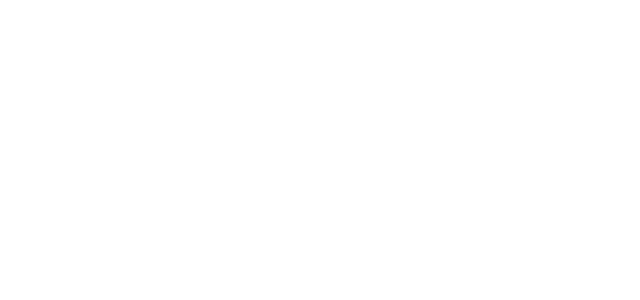
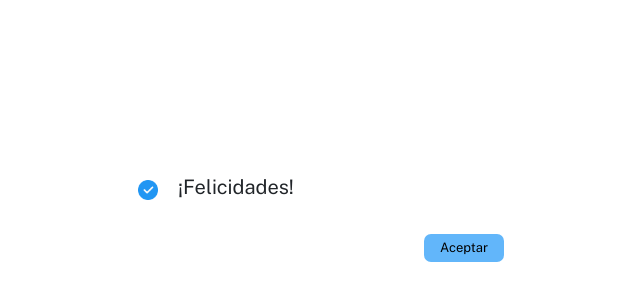
Before and after one commit to JoseLarrada/FrontEndJectCheck, a React (Create React App) app: page /pruebas in a window 1280 px wide. Shown: the part 160-460 px from the top of the page, without its empty margins (324-964 px from the left). Built offline with nearby package versions, Linux system fonts and the light colour scheme.

Commit message:
Message Dialog implementado al inicio de sesion

```diff
--- a/src/Components/MessageDialog.js
+++ b/src/Components/MessageDialog.js
@@ -1,28 +1,30 @@
-import React, { useState} from 'react';
-import comprobar from '../resources/comprobar.png'
-import "../styles/MessageDialog.css"
+import React, { useState } from 'react';
+import comprobar from '../resources/comprobar.png';
+import "../styles/MessageDialog.css";
 
-function MessageDialog() {
-    const [mostrarForm, setMostrarForm] = useState(true);
-    const toggleFormAdd = () => {
-        setMostrarForm(!mostrarForm);
+function MessageDialog({onClose,message}) {
+    const [isVisible, setIsVisible] = useState(true);
+
+    const handleClose = () => {
+        setIsVisible(false);
+        onClose();
     };
     return (
         <>
-        {mostrarForm && (
+            {isVisible && (
                 <div className='contenedorPrincipal'>
                     <section className='contenedorSecundario'>
                         <img className='iconoConfirmacion' src={comprobar} alt="" />
                         <p className='tituloEmergente'>¡Felicidades!</p>
                     </section>
                     <p className='mensaje'>
-                    hola este es un mensaje de prueba, aqui ira un mensaje random
+                        {message}
                     </p>
-                 <button type="button" className="botonAceptar" onClick={toggleFormAdd()}>Aceptar</button>
+                    <button type="button" className="botonAceptar" onClick={handleClose}>Aceptar</button>
                 </div>
             )}
         </>
-  )
+    );
 }
 
-export default MessageDialog
+export default MessageDialog;
--- a/src/Pages/InicioSesion.js
+++ b/src/Pages/InicioSesion.js
@@ -1,18 +1,32 @@
-import React, { useRef, useState } from 'react';
+import React, { useRef, useState  } from 'react';
 import { Link, useNavigate } from 'react-router-dom';
 import '../styles/InicioSesion.css';
 import login from '../controller/LoginController'
 import validateText from '../Configs/FormValidation'
-
+import MessageDialog from '../Components/MessageDialog';
 
 function InicioSesion() {
     const usernameRef = useRef();
     const passwordRef = useRef();
     const navigate = useNavigate();
-     const [mostrarDialogo, setMostrarDialogo] = useState(false);
+    const [message, setMessage] = useState('');
+    const [mostrarDialogo, setMostrarDialogo] = useState(false);
 
-    const handleClick = (event) => {
-        validateText(event,'exampleFormControlInput1','exampleFormControlInput2')
+    const handleClick = async (event) => {
+        validateText(event, 'exampleFormControlInput1', 'exampleFormControlInput2');
+        const result = await login(usernameRef.current.value, passwordRef.current.value);
+        if (result.success) {
+            localStorage.setItem('token', result.token);
+            localStorage.setItem('perfil', result.perfil);
+            setMessage('Inicio de sesion exitoso');
+            setMostrarDialogo(true);
+        } else {
+            setMessage('Hubo un error, revise sus credenciales');
+            setMostrarDialogo(true);
+        }
+    };
+    const onClose = ()=>{
+      navigate('/principalview')
     }
   return (
     <div>
@@ -31,7 +45,7 @@
             <Link to={"/resetpassword"}>
                 <button type="button" class="btn btn-link ">¿Olvidaste tu contraseña?</button>
             </Link>
-            <button type="button" class="btn btn-primary" onClick={() => {handleClick();login(usernameRef.current.value,passwordRef.current.value,navigate,setMostrarDialogo);}}>Iniciar Sesión</button>
+            <button type="button" class="btn btn-primary" onClick={() => {handleClick()}}>Iniciar Sesión</button>
           </section>
     </div>
 
@@ -42,6 +56,7 @@
           <button type="button" className="btn btn-secondary">Regístrate Ahora</button>
         </Link>
     </section>
+    {mostrarDialogo && <MessageDialog onClose={onClose} message={message}/>}
     </div>
   )
 }
--- a/src/controller/LoginController.js
+++ b/src/controller/LoginController.js
@@ -12,14 +12,12 @@
       });
 
       if (response.ok) {
-        const data = await response.json();
-        localStorage.setItem('token', data.token);
-        localStorage.setItem('perfil',data.perfil);
-        navigate('/principalview');
-      }else{
-        const errorData = await response.json();
-        alert(errorData.token);
-      }
+            const data = await response.json();
+            return { success: true, token: data.token, perfil: data.perfil };
+        } else {
+            const errorData = await response.json();
+            return { success: false, error: errorData.token };
+        }
     } catch (error) {
       alert('Contraseña incorrecta', error);
     }
--- a/src/styles/InicioSesion.css
+++ b/src/styles/InicioSesion.css
@@ -87,7 +87,6 @@
     top: 50%;
     right: 0;
     transform: translate(0, -50%);
-    z-index: 1;
     padding: 100px;
     align-items: center;
     justify-content: center;
--- a/src/styles/MessageDialog.css
+++ b/src/styles/MessageDialog.css
@@ -8,8 +8,11 @@
     left: 50%; /* Alineado horizontalmente en el centro */
     transform: translate(-50%, -50%); /* Corrige el desplazamiento */
     flex-direction: column;
-    border: 2px solid black;
+    z-index: 0 !important;
+    border: 2px solid rgb(255, 255, 255);
     border-radius: 15px;
+    box-shadow: 0px 0px 5px 0px white;
+    background-color: white;
 }
 
 .contenedorSecundario{
```
Lines whose indentation alone changed are shown as unchanged.
